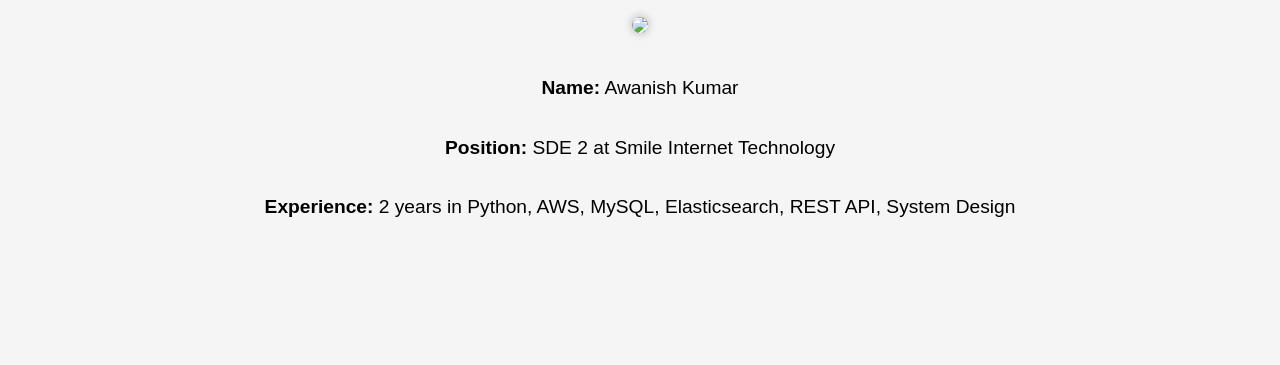
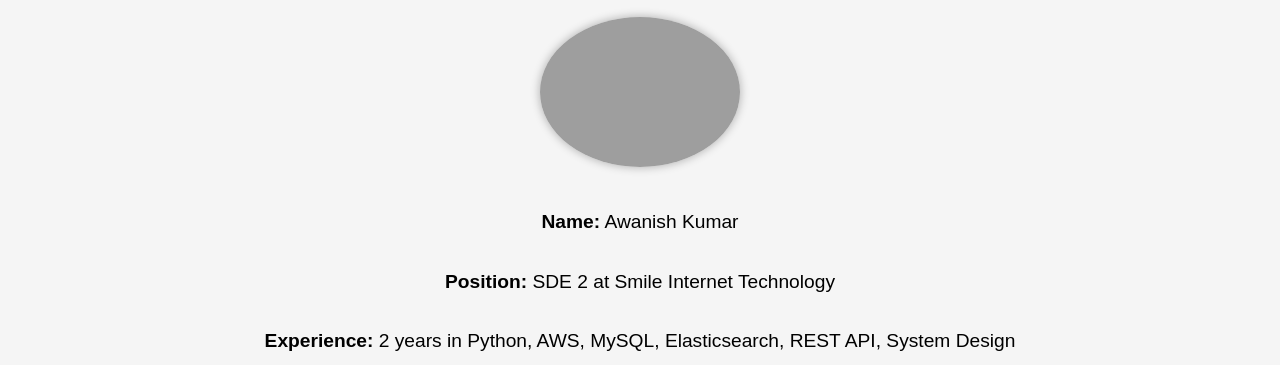
Before and after one commit to avirajput26/Awanish-Kumar, a plain HTML site: page index.html in a window 1280 px wide. Shown: the part 255-620 px from the top of the page. Drawn offline with Linux system fonts and the light colour scheme; the site is published under a folder, as on GitHub Pages, so addresses that start at the root find nothing.

Commit message:
Update index.html

```diff
--- a/index.html
+++ b/index.html
@@ -127,7 +127,7 @@
         <div class="container">
             <h2>About Me</h2>
             <div class="about-content">
-                <img src="/IMG20240101180940.jpg">
+                <img src="IMG20240101180940.jpg">
                 <p><strong>Name:</strong> Awanish Kumar</p>
                 <p><strong>Position:</strong> SDE 2 at Smile Internet Technology</p>
                 <p><strong>Experience:</strong> 2 years in Python, AWS, MySQL, Elasticsearch, REST API, System Design</p>
```
